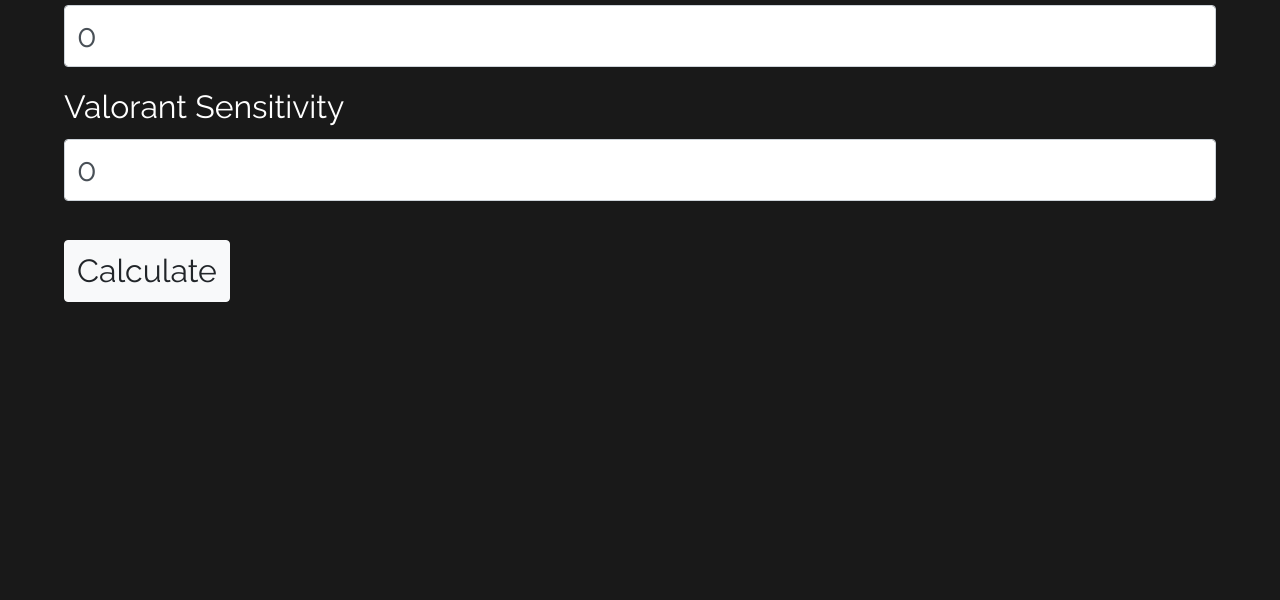
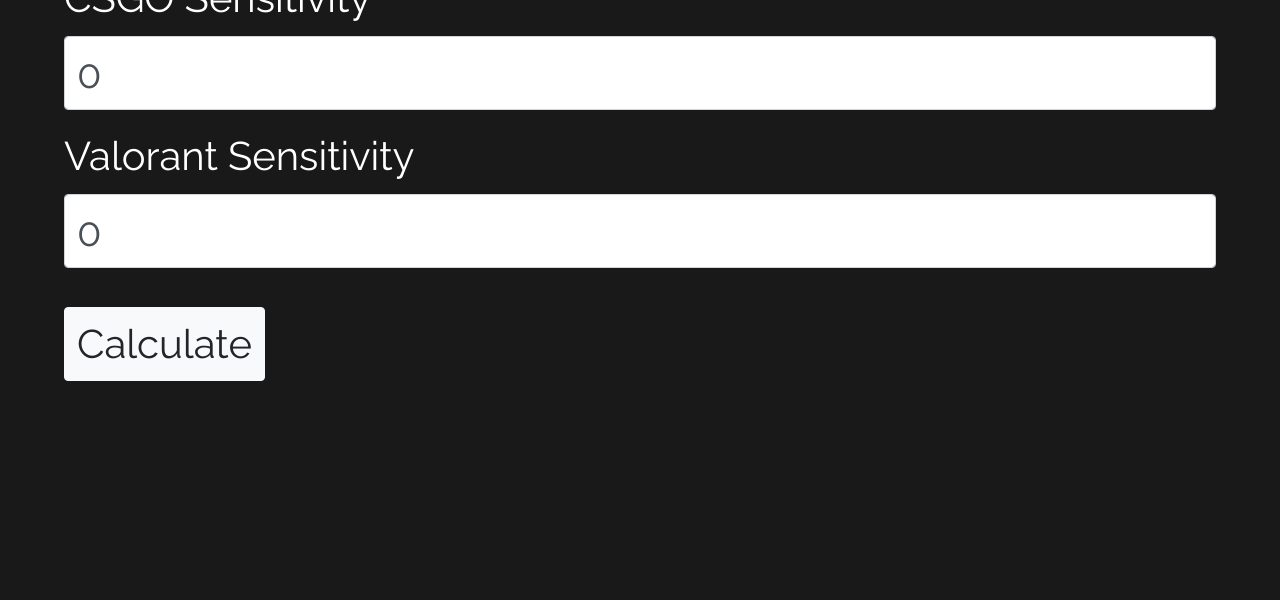
Before and after one commit to m3nno-b/CsgoToValorantConverter, a plain HTML site: page index.html in a window 1280 px wide. Shown: the part 200-800 px from the top of the page. Drawn offline with nearby package versions, Linux system fonts and the light colour scheme.

```diff
--- a/index.html
+++ b/index.html
@@ -14,7 +14,7 @@
             background-color: rgb(25, 25, 25);
             color: white;
             font-family: 'Raleway', sans-serif;
-            font-size: 2em;
+            font-size: 2.5em;
         }
 
         .header {
@@ -32,7 +32,7 @@
             margin-top: 2%;
         }
 
-        @media (max-width: 500px) {
+        @media (max-width: 1080px) {
             body {
                 font-size: 3em;
             }
```
